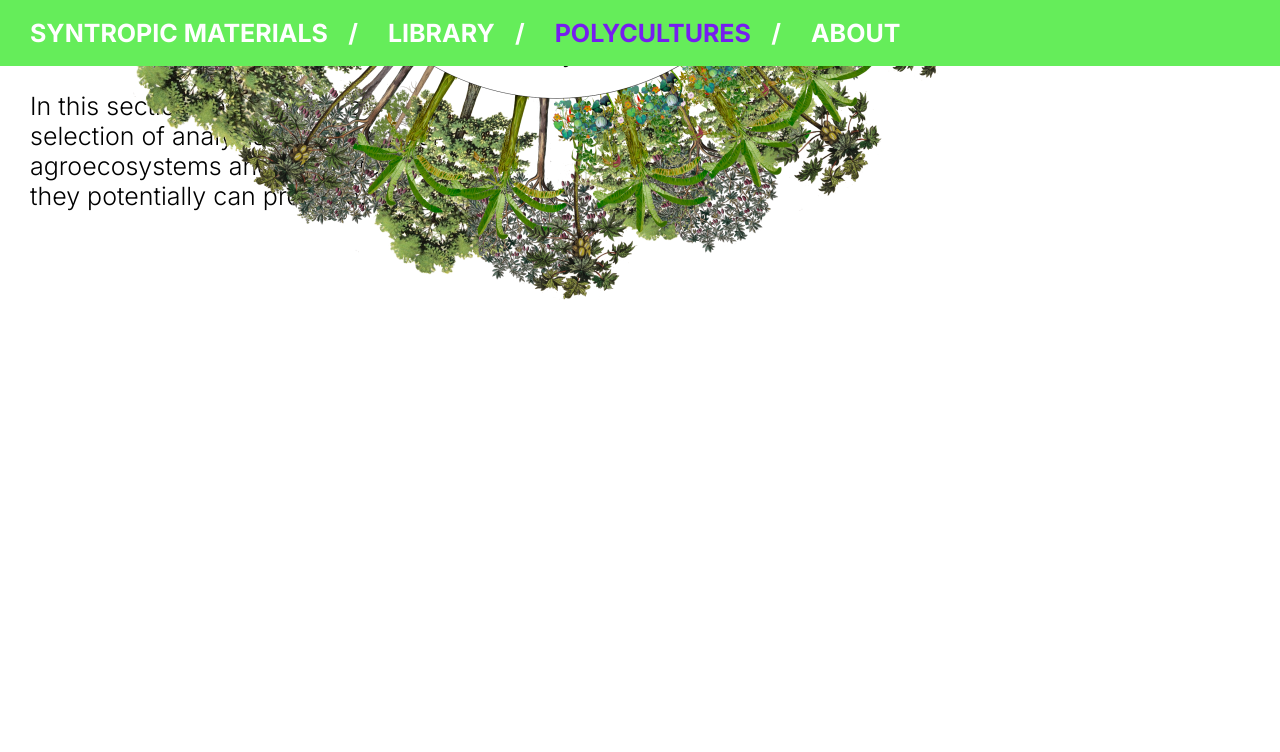
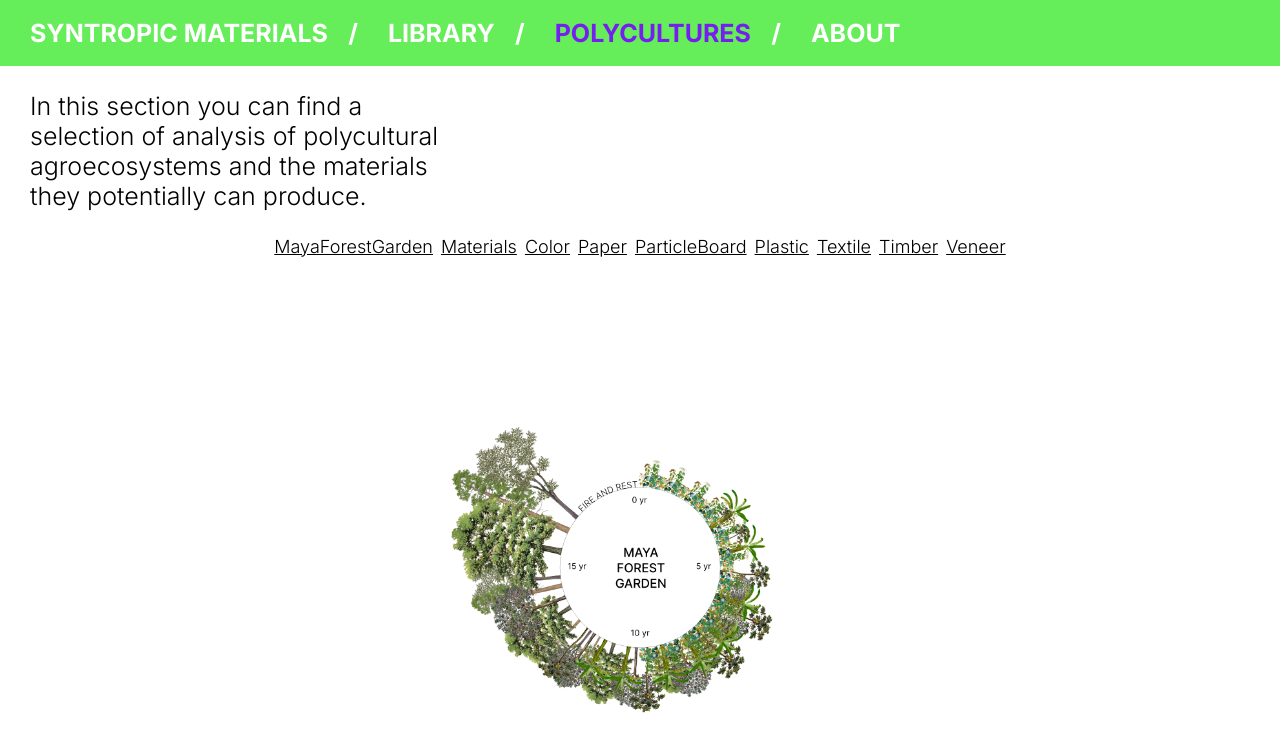
Before and after one commit to heb-dtc/SyntropicFarming, a React app in the folder client_bis/: page /polycultures in a window 1280 px wide. Shown: the top 752 px of the page. Built offline with nearby package versions, Linux system fonts and the light colour scheme.

Commit message:
Fix Polyculture page layout
The image was not constraint properly and would overflow on top of the
page.

```diff
--- a/client_bis/src/Polyculture.tsx
+++ b/client_bis/src/Polyculture.tsx
@@ -15,17 +15,13 @@ const Polyculture = () => {
 
   return (
     <div className={styles['polyculturePageContainer']}>
-
       <div className={styles['contentHeader']}>
         <p>
           In this section you can find a selection of analysis of polycultural agroecosystems and the materials they
           potentially can produce.
         </p>
       </div>
-
       <div className={styles['polycultureContentContainerCol']}>
-          <div className={styles['polycultureImgContent']}>
-            <img className={styles['polycultureImg']} src={image} />
         <div className={styles['polycultureMenu']}>
           <div className={styles['polycultureMenuItem']} onClick={() => setImage(Milpa)}>
             MayaForestGarden
@@ -55,21 +51,21 @@ const Polyculture = () => {
             Veneer
           </div>
         </div>
-          </div>
+        <img className={styles['polycultureImg']} src={image} />
         <div className={styles['polycultureTextContent']}>
           <h3>Maya Forest Garden - The Milpa cycle</h3>
           <p>
             “Domesticated crops and useful weedy herbs are cultivated annually over approximately four years, while
-              woody shrubs, fruit trees, and hardwoods sprout and grow in the shade of the tall maize, progressing
-              toward the next stage in the cycle. Some perennial crops are established at this time as well. When the
-              woody shrubs ans trees have grown enough to shade annuals, the field advances through successive stages of
-              guided reforestation, transforming from an open field into a managed forest (Everton 2012:16-18; Hernàndez
+            woody shrubs, fruit trees, and hardwoods sprout and grow in the shade of the tall maize, progressing toward
+            the next stage in the cycle. Some perennial crops are established at this time as well. When the woody
+            shrubs ans trees have grown enough to shade annuals, the field advances through successive stages of guided
+            reforestation, transforming from an open field into a managed forest (Everton 2012:16-18; Hernàndez
             Xolocotzi et al. 1995:131-139; Livi Tacher and Golicher 2004) “
           </p>
           <p>
             <i>
-                From The Maya Forest Garden. Eight millennia of sustainable Cultivation of the tropical woodlands.
-                Anabel Ford and Ronald Nigh - 2016 Routledge
+              From The Maya Forest Garden. Eight millennia of sustainable Cultivation of the tropical woodlands. Anabel
+              Ford and Ronald Nigh - 2016 Routledge
             </i>
           </p>
           <p>
@@ -79,18 +75,18 @@ const Polyculture = () => {
             closed canopy.
           </p>
           <p>
-              The Maya Forest remains the second most biodiverse place in the world second only to the Amazon forest.
-              The Milpa Cycle is the conservation method of farming and managing the Maya forest. It goes through four
-              main stages over the course of approximately 20 years.
+            The Maya Forest remains the second most biodiverse place in the world second only to the Amazon forest. The
+            Milpa Cycle is the conservation method of farming and managing the Maya forest. It goes through four main
+            stages over the course of approximately 20 years.
           </p>
           <p>
-              The Milpa Forest Garden system had been selected as the first case study because of the rich availability
-              of scientific and non documentation and analysis of each growing phase. It presents a circular finite
-              model which frames the research time-wise. It’s a successional, polycultural, agroforestal system, which
-              allows the research to analyse a variety of diverse species, from annual to perennial, from weeds to
-              trees. For the purpose of the exhibition and to facilitate the initial steps of the research a selection
-              of 13 species of flora has been made, the one more recurring in the literature, even if it’s accounted
-              that in the Milpa Forest Garden more than 90 species can be found.
+            The Milpa Forest Garden system had been selected as the first case study because of the rich availability of
+            scientific and non documentation and analysis of each growing phase. It presents a circular finite model
+            which frames the research time-wise. It’s a successional, polycultural, agroforestal system, which allows
+            the research to analyse a variety of diverse species, from annual to perennial, from weeds to trees. For the
+            purpose of the exhibition and to facilitate the initial steps of the research a selection of 13 species of
+            flora has been made, the one more recurring in the literature, even if it’s accounted that in the Milpa
+            Forest Garden more than 90 species can be found.
           </p>
           <p>
             It’s important to note that although this analysis focuses exclusively on the agricultural and productive
@@ -100,10 +96,12 @@ const Polyculture = () => {
             importance often appear to exceed its nutritional and economic importance”
           </p>
           <h3>References</h3>
-            <p><a href="https://mayaforestgardeners.org/">https://mayaforestgardeners.org/</a></p>
           <p>
-              Maya Forest Garden: Eight Millennia of Sustainable Cultivation of the Tropical Woodlands Book by Anabel
-              Ford and Ronald Nigh, Routledge 2016
+            <a href="https://mayaforestgardeners.org/">https://mayaforestgardeners.org/</a>
+          </p>
+          <p>
+            Maya Forest Garden: Eight Millennia of Sustainable Cultivation of the Tropical Woodlands Book by Anabel Ford
+            and Ronald Nigh, Routledge 2016
           </p>
           <p>Lo-TEK Design by Radical Indigenim Book by Julia Watson, Tachen 2019</p>
         </div>
--- a/client_bis/src/style.css
+++ b/client_bis/src/style.css
@@ -7,7 +7,8 @@
   box-sizing: border-box;
 }
 
-body, html {
+body,
+html {
   font-family: 'Inter', sans-serif;
   font-size: var(--main-font-size);
   padding: 0;
@@ -37,7 +38,7 @@ h3 {
 
 .pageHeader {
   font-weight: bold;
-  color: #FFFFFF;
+  color: #ffffff;
 }
 
 .pageContainer {
@@ -78,7 +79,7 @@ h3 {
 }
 
 .navigationBar {
-  background-color: #65ED5A;
+  background-color: #65ed5a;
   padding: 18px 0px;
 }
 
@@ -91,23 +92,25 @@ a {
 }
 
 li > a {
- color: #FFFFFF;
- text-decoration: none;
+  color: #ffffff;
+  text-decoration: none;
 }
 
-nav, ul {
+nav,
+ul {
   display: flex;
   margin: 0;
-  list-style-type: "/";
+  list-style-type: '/';
 }
 
-nav, li {
+nav,
+li {
   padding-left: 30px;
   margin-right: 30px;
 }
 
 .selectedNav {
-  color: #761DF0;
+  color: #761df0;
 }
 
 .landingContent {
@@ -195,7 +198,7 @@ main::-webkit-scrollbar {
 
 .materialGrid {
   display: grid;
-  grid-template-columns: repeat(auto-fit, minmax(200px, 200px)) ;
+  grid-template-columns: repeat(auto-fit, minmax(200px, 200px));
   grid-gap: 15px;
   margin-bottom: 40px;
 }
@@ -222,7 +225,7 @@ main::-webkit-scrollbar {
 }
 
 .selected {
-  background-color: #F8D7D7;
+  background-color: #f8d7d7;
 }
 
 .sliderContainer {
@@ -278,18 +281,16 @@ main::-webkit-scrollbar {
   display: flex;
   flex-flow: column;
   justify-content: center;
+  align-items: center;
   margin-right: 250px;
   margin-left: 250px;
   flex: 1;
-  height: 100%;
 }
 
-.polycultureImgContent {
-  display: flex;
-  justify-content: center;
-  align-items: center;
-  margin-right: 250px;
-  margin-left: 250px;
+.polycultureImg {
+  width: 100%;
+  margin: 0px 150px;
+  padding: 0px 80px;
 }
 
 .polycultureTextContent {
@@ -299,13 +300,14 @@ main::-webkit-scrollbar {
 }
 
 .polycultureMenu {
+  display: inline-flex;
   flex-basis: 0;
   font-size: 18px;
-  margin-left: 10px;
   text-align: center;
 }
 
 .polycultureMenuItem {
   text-decoration: underline;
   cursor: pointer;
+  padding: 0px 4px;
 }
```
Lines whose indentation alone changed are shown as unchanged.
